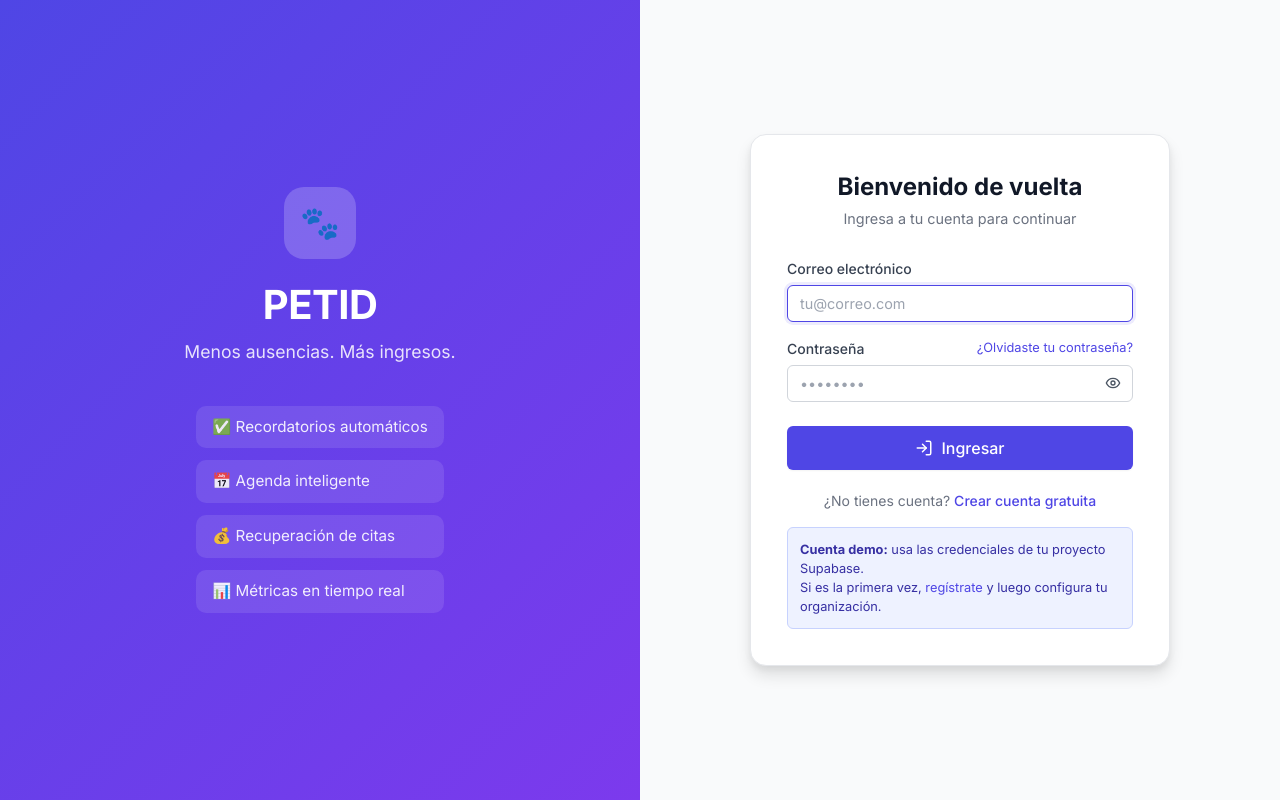
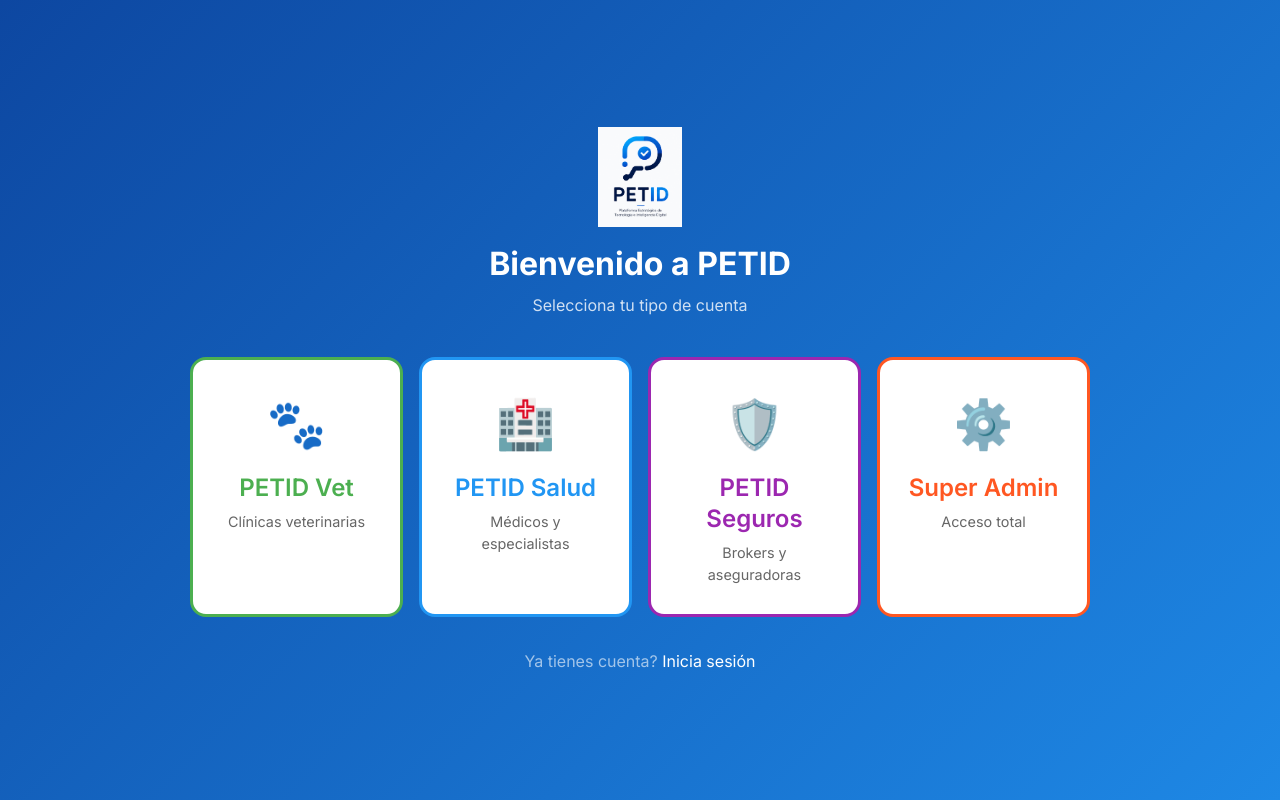
Before and after one commit to ruflex85PS/PETID-SAAS-OFICIAL, a React (Vite) app: page /welcome in a window 1280 px wide. Before the commit this address led to /login. Built offline with nearby package versions, Linux system fonts and the light colour scheme.

Commit message:
landing page seleccion sector petid

```diff
--- a/src/App.jsx
+++ b/src/App.jsx
@@ -1,4 +1,5 @@
 import { Routes, Route, Navigate } from 'react-router-dom'
+import LandingPage from './pages/LandingPage'
 import { useAuth } from './context/AuthContext'
 import AppLayout from './components/layout/AppLayout'
 import AuthLayout from './components/layout/AuthLayout'
@@ -63,6 +64,8 @@
 export default function App() {
   return (
     <Routes>
+      {/* Landing */}
+      <Route path="/welcome" element={<LandingPage />} />
       {/* Public routes */}
       <Route path="/login" element={<PublicRoute><AuthLayout><LoginPage /></AuthLayout></PublicRoute>} />
       <Route path="/register" element={<PublicRoute><AuthLayout><RegisterPage /></AuthLayout></PublicRoute>} />
--- /dev/null
+++ b/src/pages/LandingPage.jsx
@@ -0,0 +1,27 @@
+import { useNavigate } from 'react-router-dom'
+export default function LandingPage() {
+  const navigate = useNavigate()
+  const options = [
+    { icon: '🐾', title: 'PETID Vet', desc: 'Clínicas veterinarias', industry: 'veterinary', color: '#4CAF50' },
+    { icon: '🏥', title: 'PETID Salud', desc: 'Médicos y especialistas', industry: 'health', color: '#2196F3' },
+    { icon: '🛡️', title: 'PETID Seguros', desc: 'Brokers y aseguradoras', industry: 'insurance', color: '#9C27B0' },
+    { icon: '⚙️', title: 'Super Admin', desc: 'Acceso total', industry: 'admin', color: '#FF5722' },
+  ]
+  return (
+    <div style={{minHeight:'100vh',background:'linear-gradient(135deg,#0D47A1,#1E88E5)',display:'flex',flexDirection:'column',alignItems:'center',justifyContent:'center',padding:24}}>
+      <img src='/logo.png' alt='PETID' style={{height:100,marginBottom:16}} />
+      <h1 style={{color:'white',fontSize:'2rem',marginBottom:8}}>Bienvenido a PETID</h1>
+      <p style={{color:'rgba(255,255,255,0.8)',marginBottom:40}}>Selecciona tu tipo de cuenta</p>
+      <div style={{display:'grid',gridTemplateColumns:'repeat(auto-fit,minmax(200px,1fr))',gap:16,width:'100%',maxWidth:900}}>
+        {options.map(o => (
+          <div key={o.industry} onClick={() => navigate(o.industry === 'admin' ? '/login' : '/register?industry=' + o.industry)} style={{background:'white',borderRadius:16,padding:28,cursor:'pointer',textAlign:'center',border:'3px solid '+o.color}}>
+            <div style={{fontSize:'3rem',marginBottom:12}}>{o.icon}</div>
+            <h2 style={{color:o.color,marginBottom:8}}>{o.title}</h2>
+            <p style={{color:'#666',fontSize:'0.9rem'}}>{o.desc}</p>
+          </div>
+        ))}
+      </div>
+      <p style={{color:'rgba(255,255,255,0.6)',marginTop:32}}>Ya tienes cuenta? <span onClick={() => navigate('/login')} style={{color:'white',cursor:'pointer'}}>Inicia sesión</span></p>
+    </div>
+  )
+}
```
